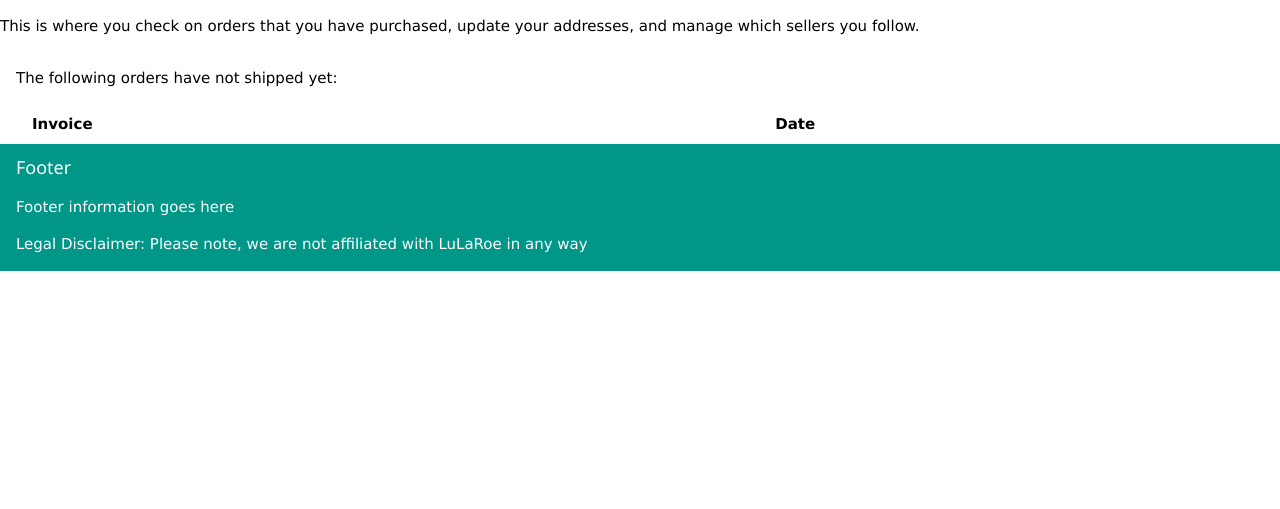
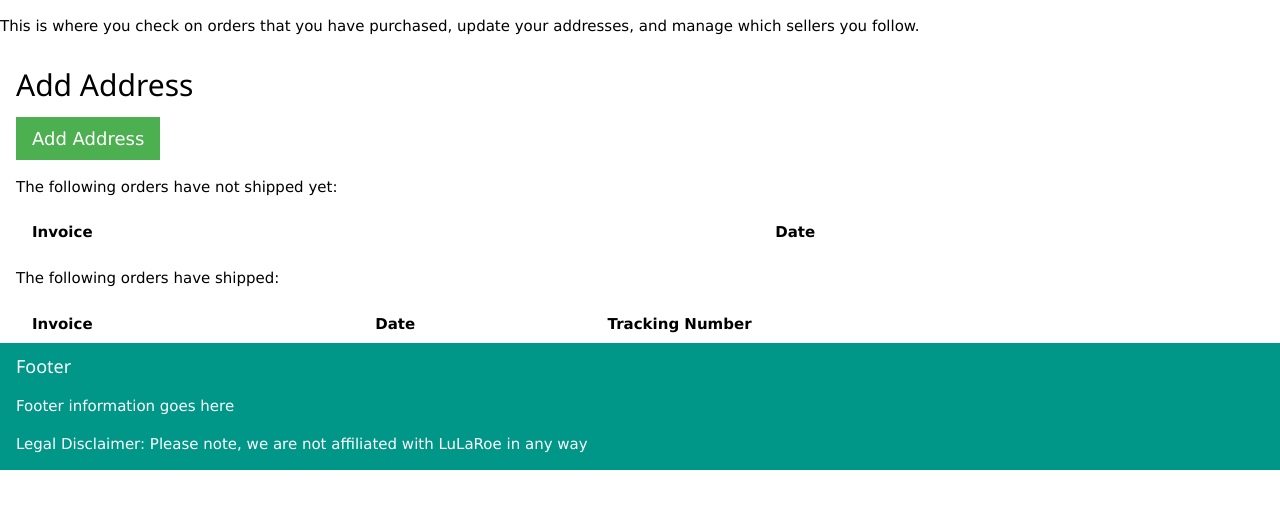
Before and after one commit to McFlip/lulashop, a PHP site: page /lulashop/profile.php in a window 1280 px wide. Shown: the part 174-683 px from the top of the page. Run offline with PHP 8.4, Linux system fonts and the light colour scheme; lists and menus that the app fills with data are empty.

Commit message:
hold on to your butts

```diff
--- a/profile.php
+++ b/profile.php
@@ -32,6 +32,13 @@ session_start();
 <body>
 <p> This is where you check on orders that you have purchased, update your addresses, and manage which sellers you follow.</p>
 <div class="w3-container">
+  <h2>Add Address</h2>
+  <form method="post" action="address.php">
+  <button class="w3-btn w3-green w3-large" type="submit" value="Add Address">Add Address</button>
+  <input hidden name="mode" value="add">
+  </form>
+</div>
+<div class="w3-container">
 	<p> The following orders have not shipped yet: <p>
 	<table class="w3-table w3-striped">
 		<tr>
@@ -42,7 +49,7 @@ session_start();
       if (isset($_SESSION["userID"])) {
         $userType = $_SESSION["userType"];
         $user = $_SESSION["userID"];
-		$sql = "SELECT `invoiceNumber`, `_date` FROM `invoice` WHERE ";
+        $sql = "SELECT `invoiceNumber`, `_date` FROM `invoice` WHERE `shipped`=0 AND ";
         if ($userType == "user"){
           $sql .="userID='$user'";
         } else {
@@ -50,13 +57,58 @@ session_start();
         }
         $pdo = $conn->query($sql);
         while ($result = $pdo->fetch()) {
-			echo "<tr><td>".$result["invoiceNumber"]."</td><td>".$result["_date"]."</td></tr>";
+          echo "<tr><td><form method=\"post\" action=\"showinvoice.php\" target=\"invoice\">";
+          echo "<input type=\"submit\" style=\"font-size:24px\" onclick=\"showInvoice()\" value=\"".$result["invoiceNumber"]."\">";
+          echo "<input type='number' hidden name='invoiceNumber' value='".$result["invoiceNumber"]."'></form></td>";
+          echo "<td>".$result["_date"]."</td></tr>";
         }
       }
     ?>
   </table>
 </div>
-
+<div class="w3-container">
+	<p> The following orders have shipped: <p>
+	<table class="w3-table w3-striped">
+		<tr>
+			<th>Invoice</th>
+			<th>Date</th>
+			<th>Tracking Number</th>
+		</tr>
+    <?php
+      if (isset($_SESSION["userID"])) {
+        $userType = $_SESSION["userType"];
+        $user = $_SESSION["userID"];
+        $sql = "SELECT `invoiceNumber`,`_date`,`tracking` FROM `invoice` WHERE `shipped`=1 AND ";
+        if ($userType == "user"){
+          $sql .="userID='$user'";
+        } else {
+          $sql .="memberID='$user'";
+        }
+        $pdo = $conn->query($sql);
+        while ($result = $pdo->fetch()) {
+          echo "<tr><td><form method=\"post\" action=\"showinvoice.php\" target=\"invoice\">";
+          echo "<input type=\"submit\" style=\"font-size:24px\" onclick=\"showInvoice()\" value=\"".$result["invoiceNumber"]."\">";
+          echo "<input type='number' hidden name='invoiceNumber' value='".$result["invoiceNumber"]."'></form></td>";
+          echo "<td>".$result["_date"]."</td>";
+          echo "<td><a href='".$result["tracking"]."'>".$result["tracking"]."</td></tr>";
+        }
+      }
+    ?>
+  </table>
+</div>
+<div id="invoice" class="w3-modal">
+	<div class="w3-modal-content">
+		<div class="w3-container">
+			<span onclick="document.getElementById('invoice').style.display='none'" class="w3-closebtn">&times;</span>
+			<iframe name="invoice" height="400px" width="100%" src="showinvoice.php">invoice</iframe>
+		</div>
+	</div>
+</div>
+<script>
+function showInvoice(){
+  document.getElementById('invoice').style.display='block';
+}
+</script>
 </body>
 <!-- close DB connection -->
 <?php $conn = null;?>
--- /dev/null
+++ b/showinvoice.php
@@ -0,0 +1,140 @@
+<?php
+session_start();
+?>
+<!DOCTYPE html PUBLIC "-//W3C//DTD XHTML 1.0 Transitional//EN"
+"http://www.w3.org/TR/xhtml1/DTD/xhtml1-transitional.dtd">
+
+<html xmlns="http://www.w3.org/1999/xhtml">
+
+<head>
+<?php
+//TODO: create account for this app
+$servername = "localhost";
+$username = "root";
+$password = "";
+$dbname = "lulashop";
+// Connect to the database
+try {
+  $conn = new PDO("mysql:host=$servername;dbname=$dbname", $username, $password);
+  // set the PDO error mode to exception
+  $conn->setAttribute(PDO::ATTR_ERRMODE, PDO::ERRMODE_EXCEPTION);
+}
+catch(PDOException $e)
+{
+  echo "Connection failed: " . $e->getMessage();
+  die();
+}
+?>
+</head>
+
+<body>
+<?php
+if (isset($_SESSION["userID"])) {
+  $userType = $_SESSION["userType"];
+  $user = $_SESSION["userID"];
+  $invoiceNumber=$_POST["invoiceNumber"];
+  if(isset($_POST['submit'])){
+    if ($_POST['submit'] == "Update Tracking #"){
+      $sql = "UPDATE `invoice`
+              SET `shipped`=1, `tracking`='".$_POST["tracking"]."'
+              WHERE `invoiceNumber`=$invoiceNumber";
+      $conn->exec($sql);
+    } else if ($_POST['submit'] == "Add Givaway"){
+      $sku = $_POST['sku'];
+      $sql = "UPDATE `inventory`
+              SET `quantity`=`quantity`-1
+              WHERE `sku`=$sku AND `quantity`>0";
+      $sql = "INSERT INTO `invoiceItem`(quantity,free,invoiceNumber,sku)
+              VALUES (1,1,$invoiceNumber,$sku)";
+      $conn->exec($sql);
+    }
+  }
+  echo "Invoice Number: $invoiceNumber <br>";
+  $sql = "SELECT `firstName`,`lastName`
+          FROM `user`,`invoice`
+          WHERE `user`.`userID`=`invoice`.`userID`
+          AND `invoiceNumber`=$invoiceNumber";
+  $pdo = $conn->query($sql);
+  $customer = $pdo->fetch();
+  echo "Customer: ".$customer['firstName']." ".$customer['lastName']."<br>";
+  $sql = "SELECT * FROM `invoice` WHERE `invoiceNumber`=$invoiceNumber";
+  $pdo = $conn->query($sql);
+  $invoice = $pdo->fetch();
+  echo "Date: ";
+  $date = $invoice['_date'];
+  $date = new DateTime($date, new DateTimeZone('UTC'));
+  $sql = "SELECT `timezoneOffset` FROM `$userType` WHERE ";
+  if($userType == "user"){
+    $sql = $sql."	userID='$user';";
+  } else {
+    $sql = $sql."	memberID='$user';";
+  }
+  $pdo = $conn->query($sql);
+  $userTZ = $pdo->fetchColumn();
+  $abbrev  = DateTimeZone::listAbbreviations();
+  $timezoneName = $abbrev[$userTZ];
+  $timezoneName = $timezoneName[0]['timezone_id'];
+  $date->setTimezone(new DateTimeZone($timezoneName));
+  $date = $date->format('Y-m-d H:i:s');
+  echo $date."<br>";
+  echo "Billing Address:<br>";
+  echo $invoice['bill_street1']."<br>";
+  echo $invoice['bill_street2']."<br>";
+  echo $invoice['bill_city']."<br>";
+  echo $invoice['bill_state']."<br>";
+  echo $invoice['bill_zip']."<br>";
+  echo "Shipping Address:<br>";
+  echo $invoice['ship_street1']."<br>";
+  echo $invoice['ship_street2']."<br>";
+  echo $invoice['ship_city']."<br>";
+  echo $invoice['ship_state']."<br>";
+  echo $invoice['ship_zip']."<br>";
+  echo "Paid: ";
+  if($invoice['paid']){
+    echo "YES<br>";
+  } else {
+    echo "NO<br>";
+  }
+  echo "Shipped: ";
+  if($invoice['shipped']){
+    echo "YES<br>";
+  } else {
+    echo "NO<br>";
+  }
+  echo "Invoice Items:<br>";
+  echo "<table class='w3-striped'>";
+  echo "<tr><th>sku</th><th>free</th><th>style</th><th>size</th></tr>";
+  $sql = "SELECT `inventory`.`sku`,`free`,`inventory`.`category`,`inventory`.`size`
+          FROM `invoice`,`invoiceItem`,`inventory`
+          WHERE `invoice`.`invoiceNumber`=`invoiceItem`.`invoiceNumber`
+          AND `invoiceItem`.`sku`=`inventory`.`sku`";
+  $pdo = $conn->query($sql);
+  while($items = $pdo->fetch()){
+    echo "<tr><td>".$items['sku']."</td><td>";
+    if($items['free']){
+      echo "YES</td>";
+    } else {
+      echo "NO</td>";
+    }
+    echo "<td>".$items["category"]."</td>";
+    echo "<td>".$items["size"]."</td></tr>";
+  }
+  if($userType == "member"){
+    echo "<form method=\"post\" action=\"showinvoice.php\" target=\"_self\">";
+    echo "<input hidden type='number' name='invoiceNumber' value=$invoiceNumber>";
+    echo "<input type='number' name='sku' class='w3-input w3-border'><label class='w3-validate'>Add a free item by sku</label>";
+    echo "<input type='submit' name='submit' value='Add Givaway'><br>";
+    if(empty($invoice['tracking'])){
+      echo "<input type='text' name='tracking' class='w3-input w3-border'><label class='w3-validate'>Tracking Number</label>";
+      echo "<input type='submit' name='submit' value='Update Tracking #'>";
+    }
+    echo "</form>";
+  }
+} else {
+  echo "access violation";
+  die();
+}
+
+$conn = null;
+?>
+</body>
```
Also changed, not shown: address.php (added, +154 -0 lines). Lines whose indentation alone changed are shown as unchanged.
